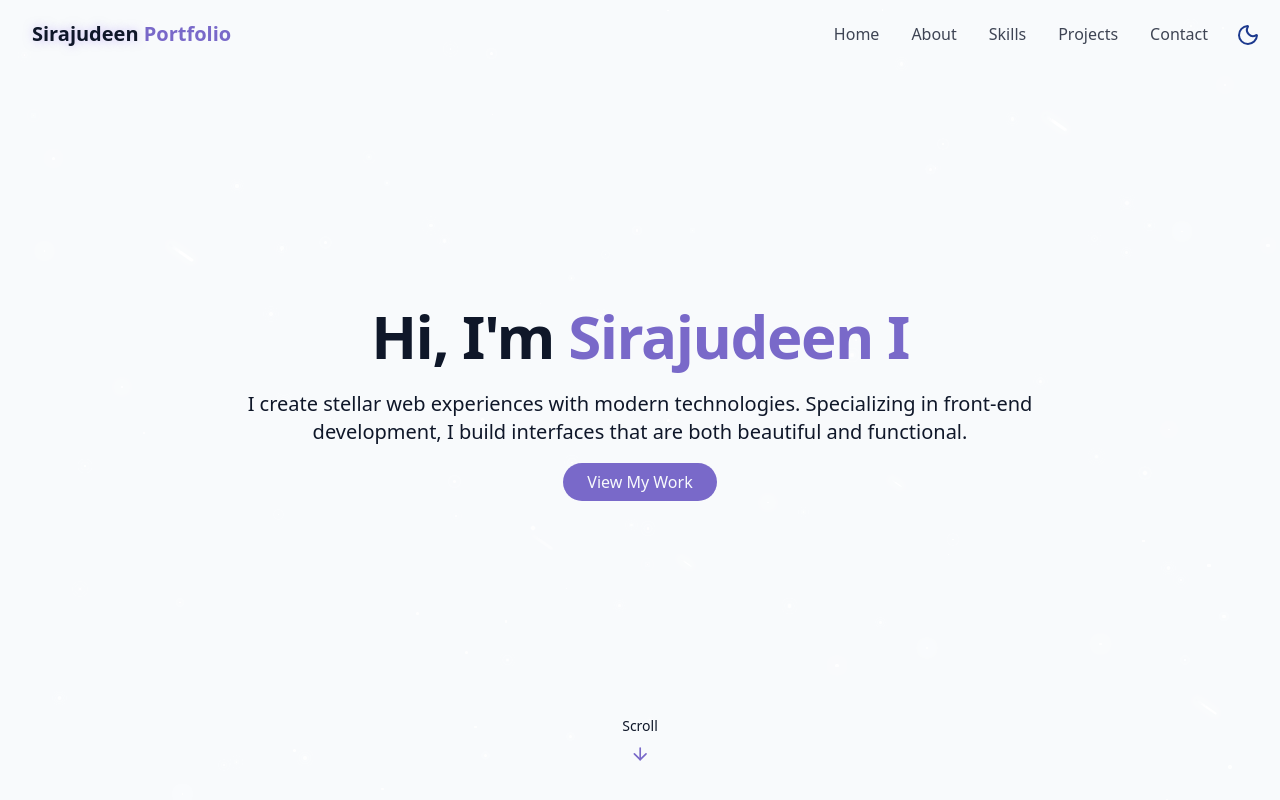
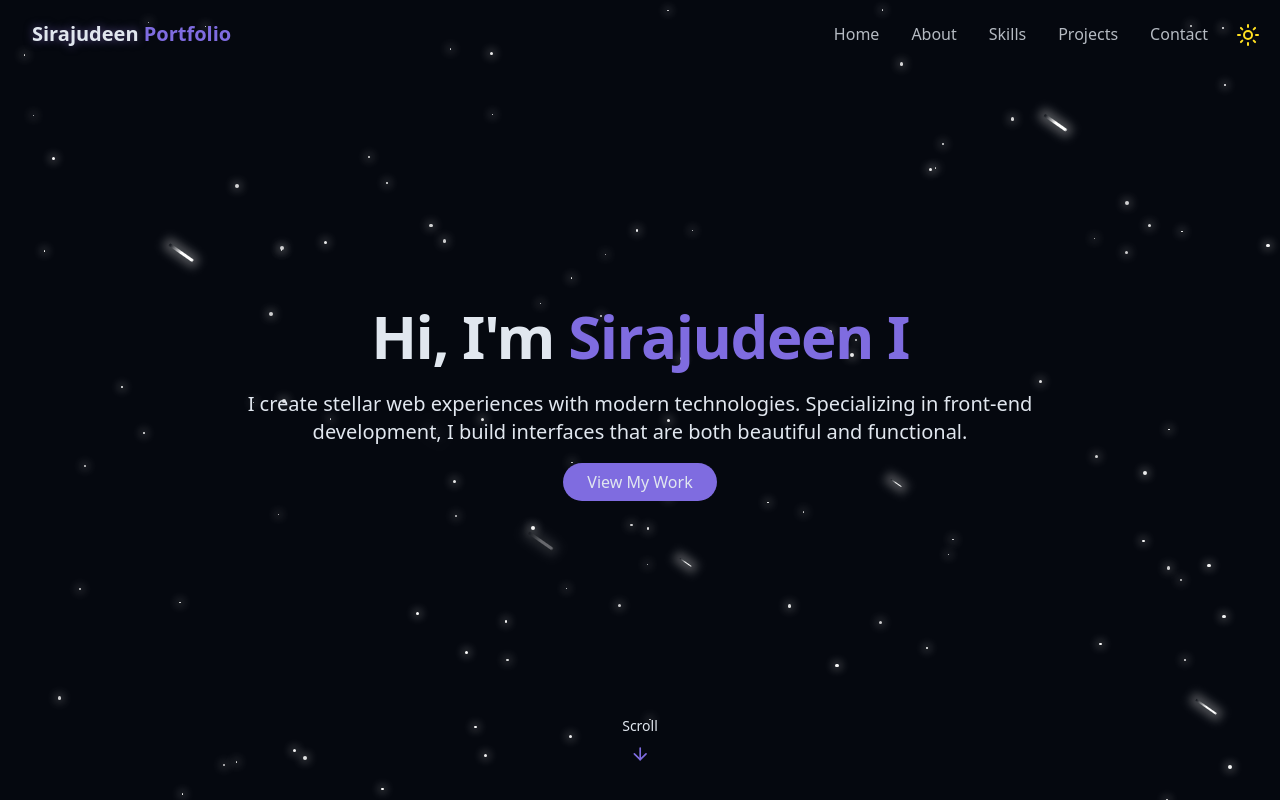
Before and after one commit to SIRAJUDEEN-I/Portfolio, a React (Vite) app: page / in a window 1280 px wide. Shown: the top 800 px of the page. Built offline with nearby package versions, Linux system fonts and the light colour scheme.

Commit message:
defaulted dark theme

```diff
--- a/src/components/ThemeToggle.jsx
+++ b/src/components/ThemeToggle.jsx
@@ -7,17 +7,18 @@ export default function ThemeToggle() {
 
     const [isDarkMode , setIsDarkMode] = useState(false);
 
-    useEffect(()=>{
+    useEffect(() => {
         const storedTheme = localStorage.getItem("theme");
-        if(storedTheme === "dark"){
-               setIsDarkMode(true)
-               document.documentElement.classList.add("dark")
+        if (storedTheme === "dark" || !storedTheme) {
+            setIsDarkMode(true);
+            document.documentElement.classList.add("dark");
+            localStorage.setItem("theme", "dark");
+        } else {
+            setIsDarkMode(false);
+            document.documentElement.classList.remove("dark");
+            localStorage.setItem("theme", "light");
         }
-        else{
-            localStorage.setItem("theme","light")
-            setIsDarkMode(false)
-        }
-    },[])
+    }, []);
 
     function toggleTheme(){
         if(isDarkMode){
```
